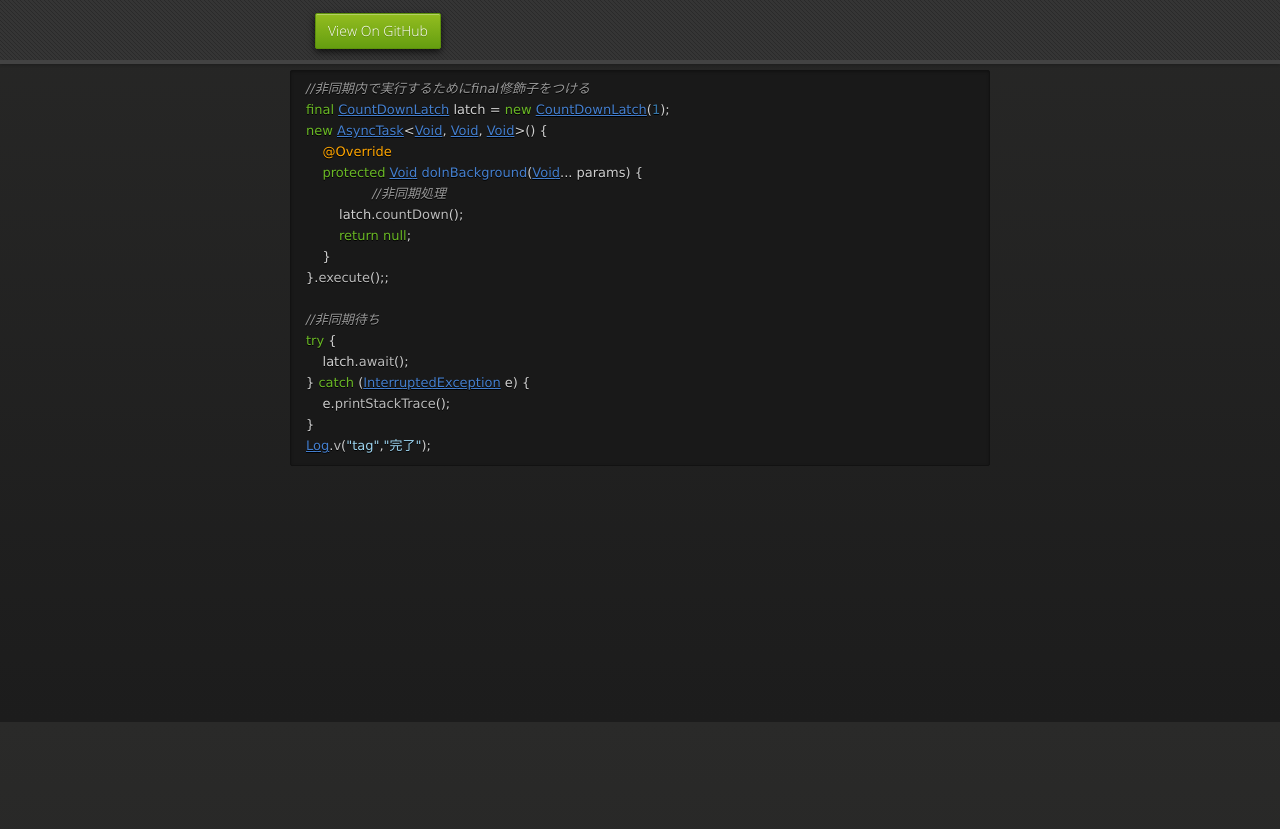
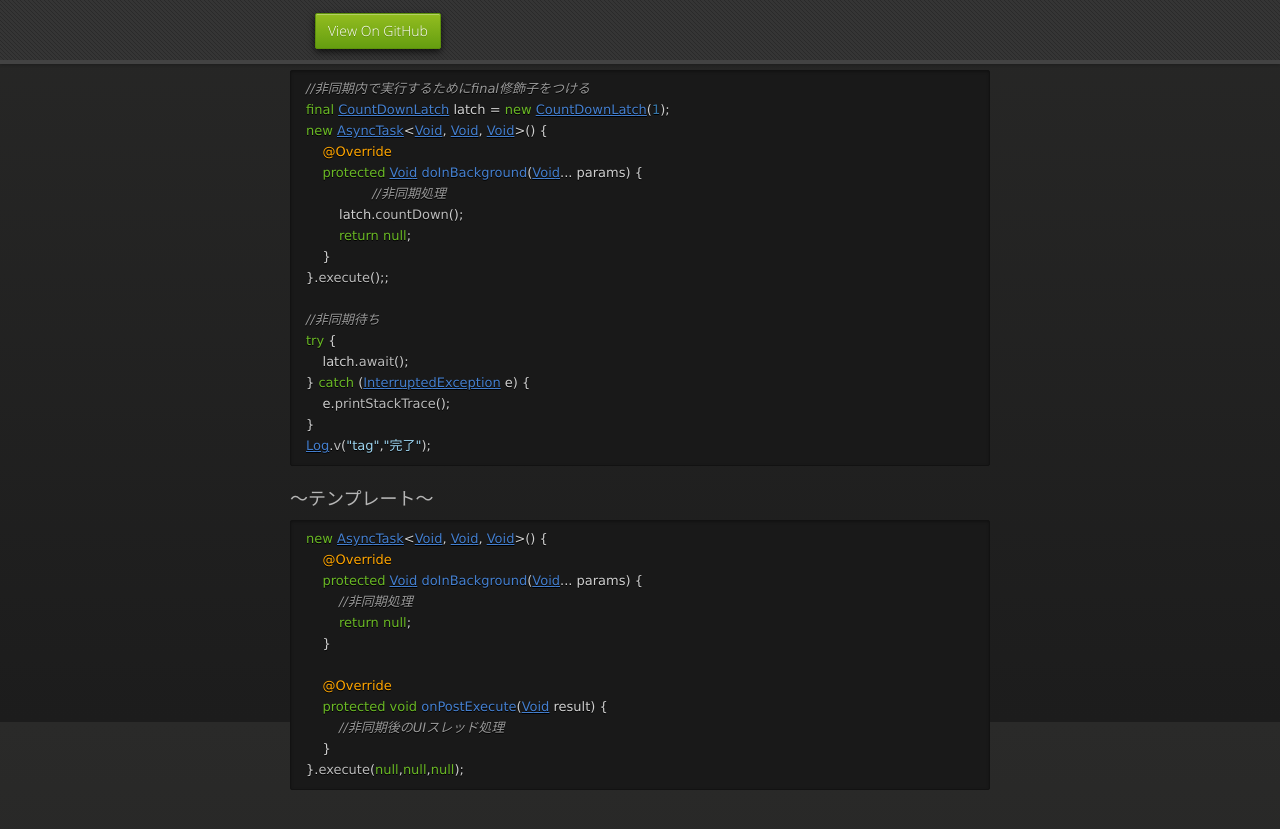
Before and after one commit to n0guch1/n0guch1.github.io, a Jekyll site: the page built from _posts/2015-06-23-javaの非同期処理〜AsynkTask〜.md, in a window 1280 px wide and 900 px high, scrolled down 2878 px. Shown: the top 829 px of the window. Built offline with Jekyll 4.4.1, drawn with Linux system fonts in a browser that asks for light colours; nearby versions of some CDN libraries; Markdown is read by kramdown in place of the engine named in the settings; before the commit the page ends 3454 px from its top, so only the background shows below that.

Commit message:
fix article for Readability

````diff
--- a/_posts/2015-06-23-javaの非同期処理〜AsynkTask〜.md
+++ b/_posts/2015-06-23-javaの非同期処理〜AsynkTask〜.md
@@ -170,3 +170,20 @@ try {
 }
 Log.v("tag","完了");
 ```
+
+<h3> 〜テンプレート〜 </h3>
+
+```java
+new AsyncTask<Void, Void, Void>() {
+    @Override
+    protected Void doInBackground(Void... params) {
+        //非同期処理
+        return null;
+    }
+
+    @Override
+    protected void onPostExecute(Void result) {
+        //非同期後のUIスレッド処理
+    }
+}.execute(null,null,null);
+```
````
Also changed, not shown: _posts/2015-03-20-Kii Cloud SDK使ってみた〜Android編〜.md (deleted, +0 -79 lines), 4 other files.
